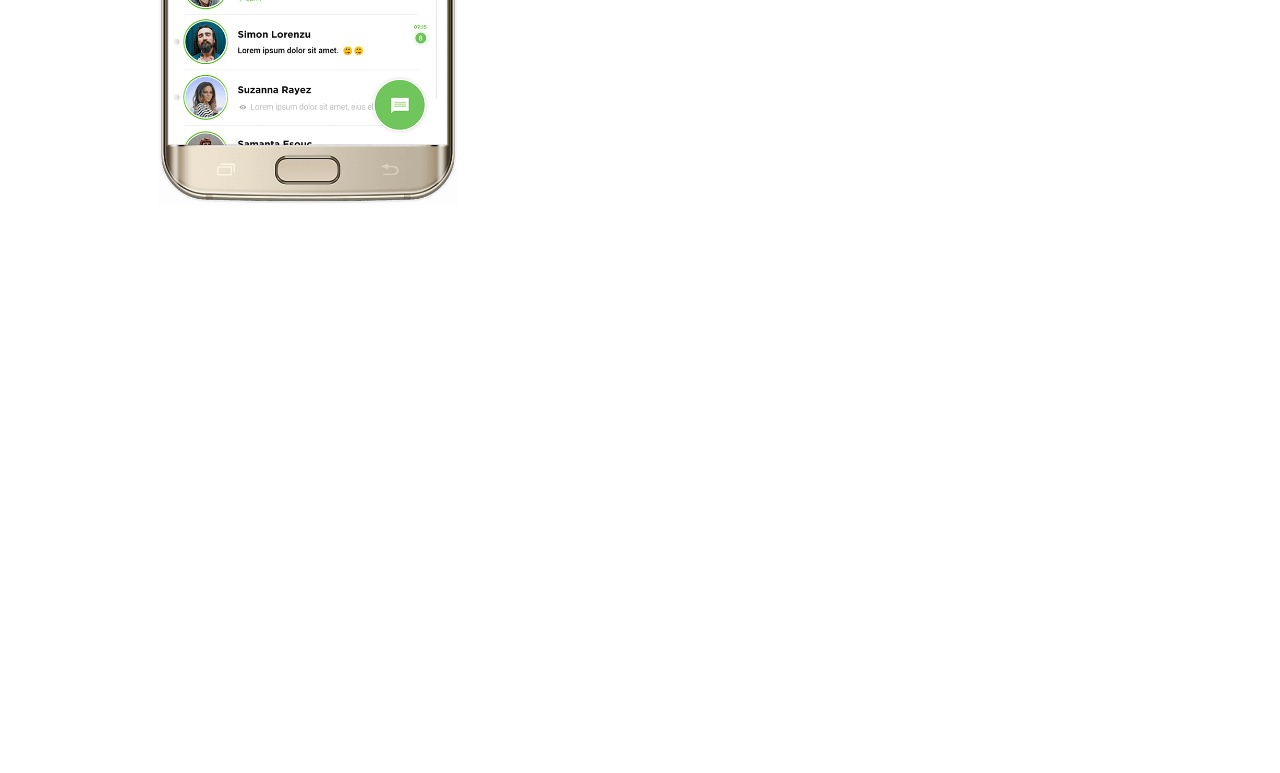
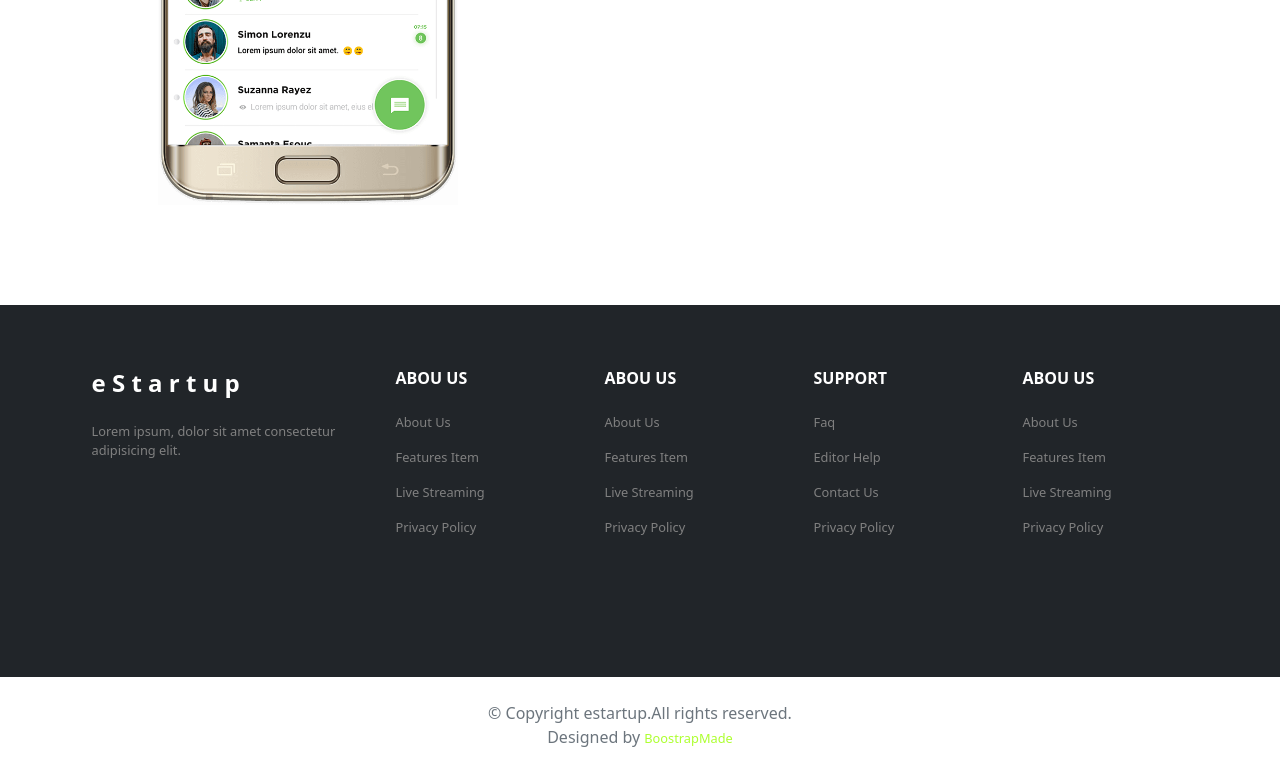
Before and after one commit to ivanmufid298/Section_7, a plain HTML site: page index.html in a window 1280 px wide. Shown: the part 1058-1831 px from the top of the page. Before the commit the page ends 1363 px from the top, so only its background shows below. Drawn offline with nearby package versions, Linux system fonts and the light colour scheme.

Commit message:
Section 7

```diff
--- a/index.html
+++ b/index.html
@@ -43,6 +43,9 @@
 
         border-top: 1px solid rgb(212, 212, 212);
         border-bottom: 1px solid rgb(212, 212, 212);
+    }
+    .footer .p{
+      color: white;
     }
     </style>
 
@@ -151,7 +154,117 @@
           </div>
       </div>
 
-<!-- Footer -->
+
+<footer class="text-center text-lg-start bg-dark text-muted">
+
+
+  <section style="color: white;" >
+    <div class="container text-center text-md-start mt-5 pt-5">
+
+      <div class="row mt-3">
+
+        <div class="col-md-3 col-lg-4 col-xl-3 mx-auto mb-4">
+
+          <h6 class="text-start fw-bold mb-4" style="font-size: 1.5em;">
+            e S t a r t u p
+          </h6>
+          <p>
+            Lorem ipsum, dolor sit amet consectetur adipisicing elit.
+          </p>
+        </div>
+
+
+
+        <div class="col-md-2 col-lg-2 col-xl-2 mx-auto mb-4">
+
+          <h6 class="text-uppercase fw-bold mb-4">
+            Abou Us
+          </h6>
+          <p>
+            <a href="" class="text-reset" style="text-decoration: none;">About Us</a>
+          </p>
+          <p>
+            <a href="" class="text-reset" style="text-decoration: none;">Features Item</a>
+          </p>
+          <p>
+            <a href="" class="text-reset" style="text-decoration: none;">Live Streaming</a>
+          </p>
+          <p>
+            <a href="" class="text-reset" style="text-decoration: none;">Privacy Policy</a>
+          </p>
+        </div>
+
+        <div class="col-md-2 col-lg-2 col-xl-2 mx-auto mb-4">
+
+          <h6 class="text-uppercase fw-bold mb-4">
+            Abou Us
+          </h6>
+          <p>
+            <a href="" class="text-reset" style="text-decoration: none;">About Us</a>
+          </p>
+          <p>
+            <a href="" class="text-reset" style="text-decoration: none;">Features Item</a>
+          </p>
+          <p>
+            <a href="" class="text-reset" style="text-decoration: none;">Live Streaming</a>
+          </p>
+          <p>
+            <a href="" class="text-reset" style="text-decoration: none;">Privacy Policy</a>
+          </p>
+        </div>
+
+        <div class="col-md-2 col-lg-2 col-xl-2 mx-auto mb-4">
+
+          <h6 class="text-uppercase fw-bold mb-4">
+            Support
+          </h6>
+          <p>
+            <a href="" class="text-reset" style="text-decoration: none;">Faq</a>
+          </p>
+          <p>
+            <a href="" class="text-reset" style="text-decoration: none;">Editor Help</a>
+          </p>
+          <p>
+            <a href="" class="text-reset" style="text-decoration: none;">Contact Us</a>
+          </p>
+          <p>
+            <a href="" class="text-reset" style="text-decoration: none;">Privacy Policy</a>
+          </p>
+        </div>
+
+        <div class="col-md-2 col-lg-2 col-xl-2 mx-auto mb-4">
+
+          <h6 class="text-uppercase fw-bold mb-4">
+            Abou Us
+          </h6>
+          <p>
+            <a href="" class="text-reset" style="text-decoration: none;">About Us</a>
+          </p>
+          <p>
+            <a href="" class="text-reset" style="text-decoration: none;">Features Item</a>
+          </p>
+          <p>
+            <a href="" class="text-reset" style="text-decoration: none;">Live Streaming</a>
+          </p>
+          <p>
+            <a href="" class="text-reset" style="text-decoration: none;">Privacy Policy</a>
+          </p>
+        </div>
+
+      </div>
+
+    </div>
+  </section>
+
+
+
+  <div class="text-center p-4" style="background-color: white;">
+    &copy; Copyright estartup.All rights reserved. <br>
+    Designed by <a href="" style="text-decoration: none; color: greenyellow;">BoostrapMade</a>
+  </div>
+
+</footer>
+
 
 
     <script src="https://cdn.jsdelivr.net/npm/bootstrap@5.1.3/dist/js/bootstrap.bundle.min.js" integrity="sha384-ka7Sk0Gln4gmtz2MlQnikT1wXgYsOg+OMhuP+IlRH9sENBO0LRn5q+8nbTov4+1p" crossorigin="anonymous"></script>
```
